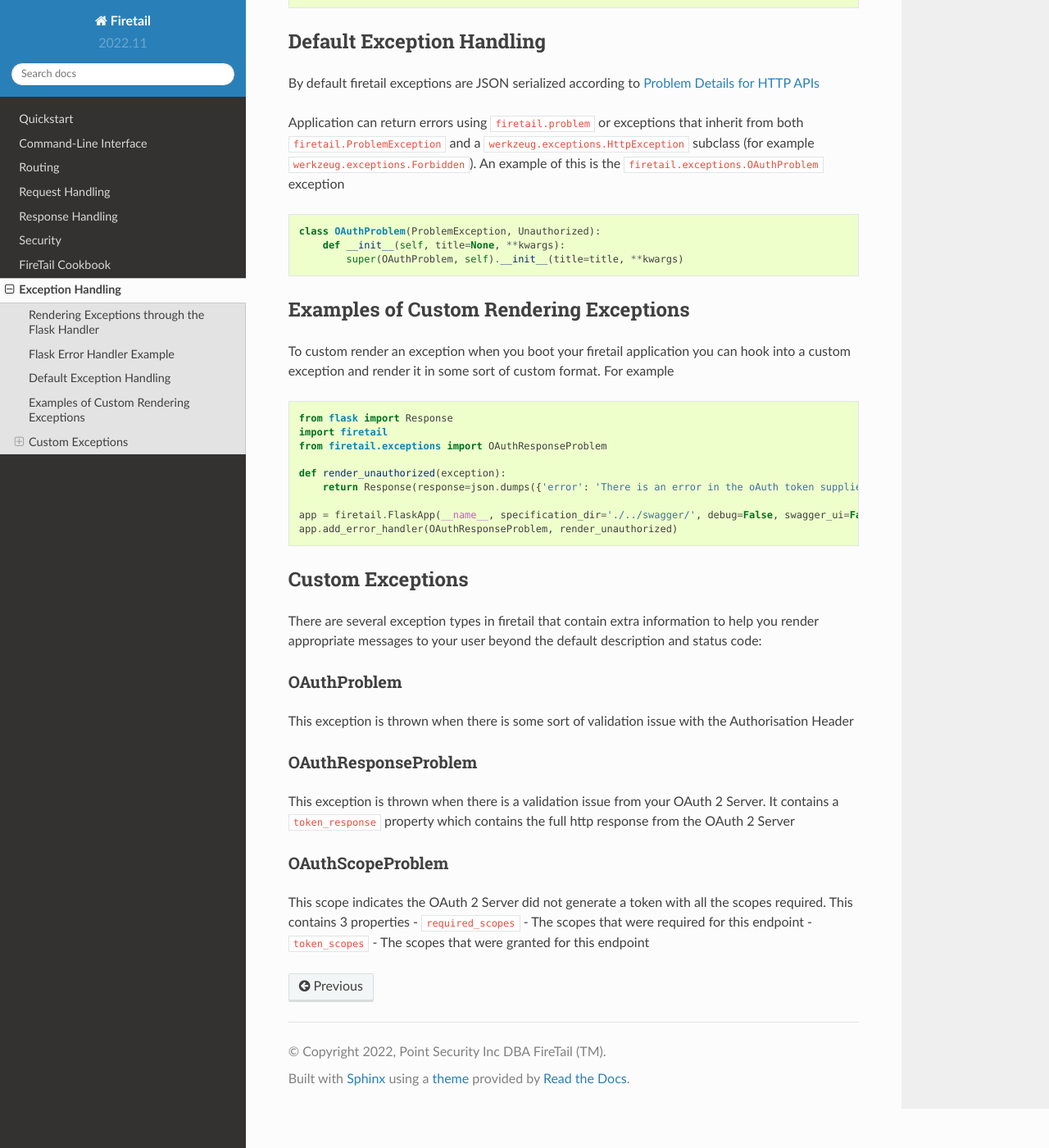
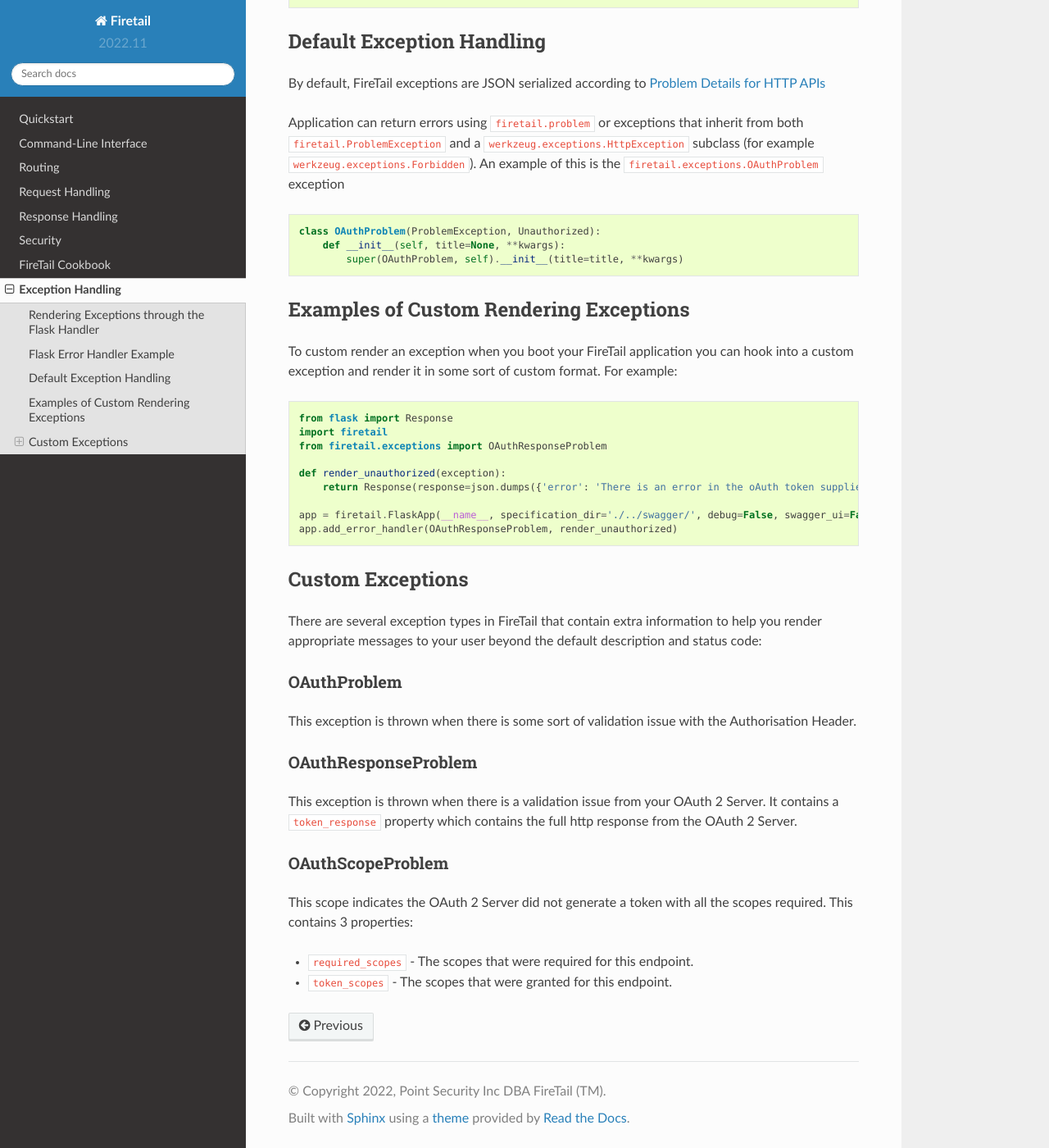
Before and after one commit to FireTail-io/firetail-py-lib, a Sphinx documentation site: the page built from docs/exceptions.rst, in a window 1280 px wide and 1400 px high, scrolled down 1657 px. Shown: the whole window at 82% size. Built offline with Sphinx 7.4.7 and the Read the Docs theme 2.0.0, drawn with Linux system fonts in a browser that asks for light colours; the version number is read from the project's files by our own code; some of the changed text lies outside the part shown.

```diff
--- a/docs/exceptions.rst
+++ b/docs/exceptions.rst
@@ -2,18 +2,18 @@ Exception Handling
 ==================
 Rendering Exceptions through the Flask Handler
 ----------------------------------------------
-Flask by default contains an exception handler, which firetail's app can proxy
-to with the ``add_error_handler`` method. You can hook either on status codes
+By default, Flask contains an exception handler, which FireTail's app can proxy
+to with the ``add_error_handler`` method. You can either hook on status codes
 or on a specific exception type.
 
-Firetail is moving from returning flask responses on errors to throwing exceptions
+FireTail is moving from returning flask responses on errors to throwing exceptions
 that are a subclass of ``firetail.problem``. So far exceptions thrown in the OAuth
 decorator have been converted.
 
 Flask Error Handler Example
 ---------------------------
 
-The goal here is to make the api returning the 404 status code
+The goal here is to make the API returning the 404 status code
 when there is a NotFoundException (instead of 500)
 
 .. code-block:: python
@@ -24,7 +24,7 @@ when there is a NotFoundException (instead of 500)
         assert response.status_code == 404
 
 
-Firstly, it's possible to declare what Exception must be handled
+Firstly, it's possible to declare what Exception must be handled:
 
 .. code-block:: python
 
@@ -88,7 +88,7 @@ and we know the API will return 404 status code.
 
 Default Exception Handling
 --------------------------
-By default firetail exceptions are JSON serialized according to
+By default, FireTail exceptions are JSON serialized according to
 `Problem Details for HTTP APIs`_
 
 Application can return errors using ``firetail.problem`` or exceptions that inherit from both
@@ -106,8 +106,8 @@ exception
 
 Examples of Custom Rendering Exceptions
 ---------------------------------------
-To custom render an exception when you boot your firetail application you can hook into a custom
-exception and render it in some sort of custom format. For example
+To custom render an exception when you boot your FireTail application you can hook into a custom
+exception and render it in some sort of custom format. For example:
 
 
 .. code-block:: python
@@ -124,21 +124,22 @@ exception and render it in some sort of custom format. For example
 
 Custom Exceptions
 -----------------
-There are several exception types in firetail that contain extra information to help you render appropriate
+There are several exception types in FireTail that contain extra information to help you render appropriate
 messages to your user beyond the default description and status code:
 
 OAuthProblem
 ^^^^^^^^^^^^
-This exception is thrown when there is some sort of validation issue with the Authorisation Header
+This exception is thrown when there is some sort of validation issue with the Authorisation Header.
 
 OAuthResponseProblem
 ^^^^^^^^^^^^^^^^^^^^
 This exception is thrown when there is a validation issue from your OAuth 2 Server. It contains a
-``token_response`` property which contains the full http response from the OAuth 2 Server
+``token_response`` property which contains the full http response from the OAuth 2 Server.
 
 OAuthScopeProblem
 ^^^^^^^^^^^^^^^^^
 This scope indicates the OAuth 2 Server did not generate a token with all the scopes required. This
-contains 3 properties
-- ``required_scopes`` - The scopes that were required for this endpoint
-- ``token_scopes`` - The scopes that were granted for this endpoint
+contains 3 properties:
+
+- ``required_scopes`` - The scopes that were required for this endpoint.
+- ``token_scopes`` - The scopes that were granted for this endpoint.
```
